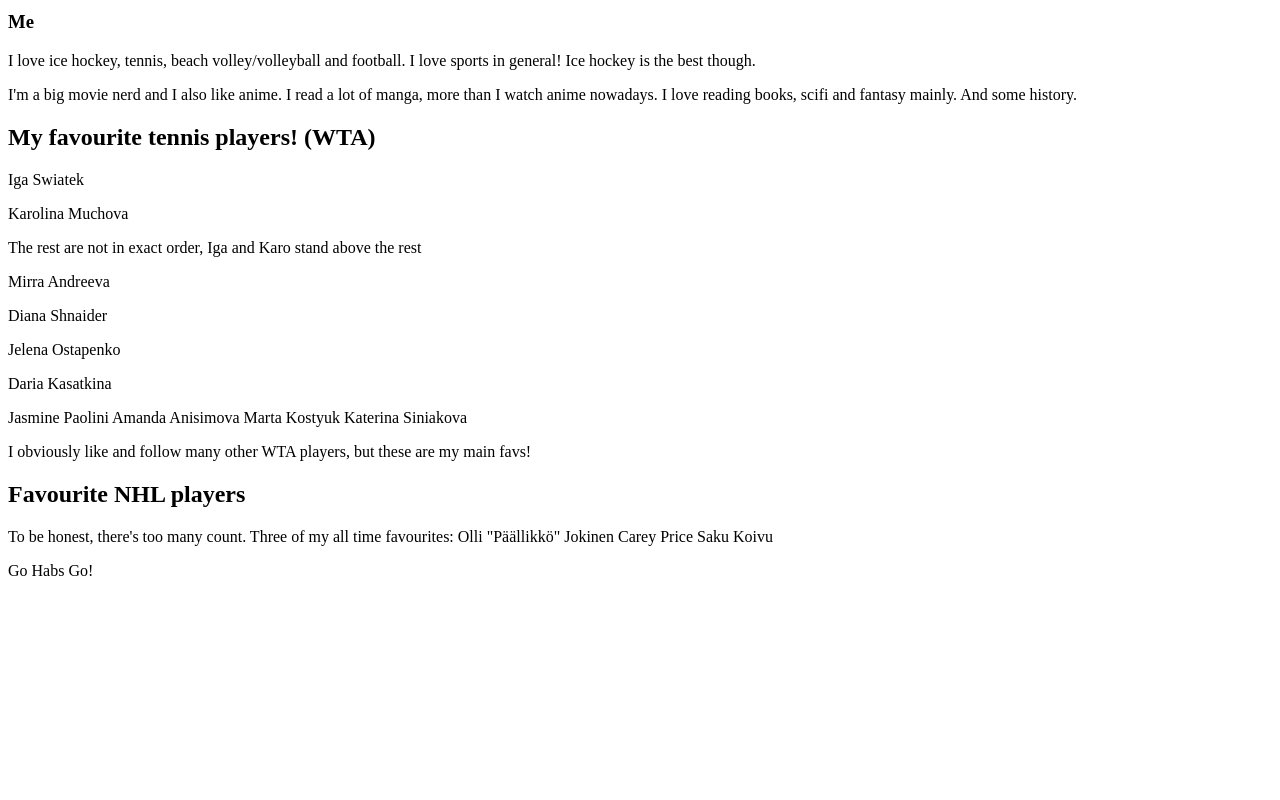
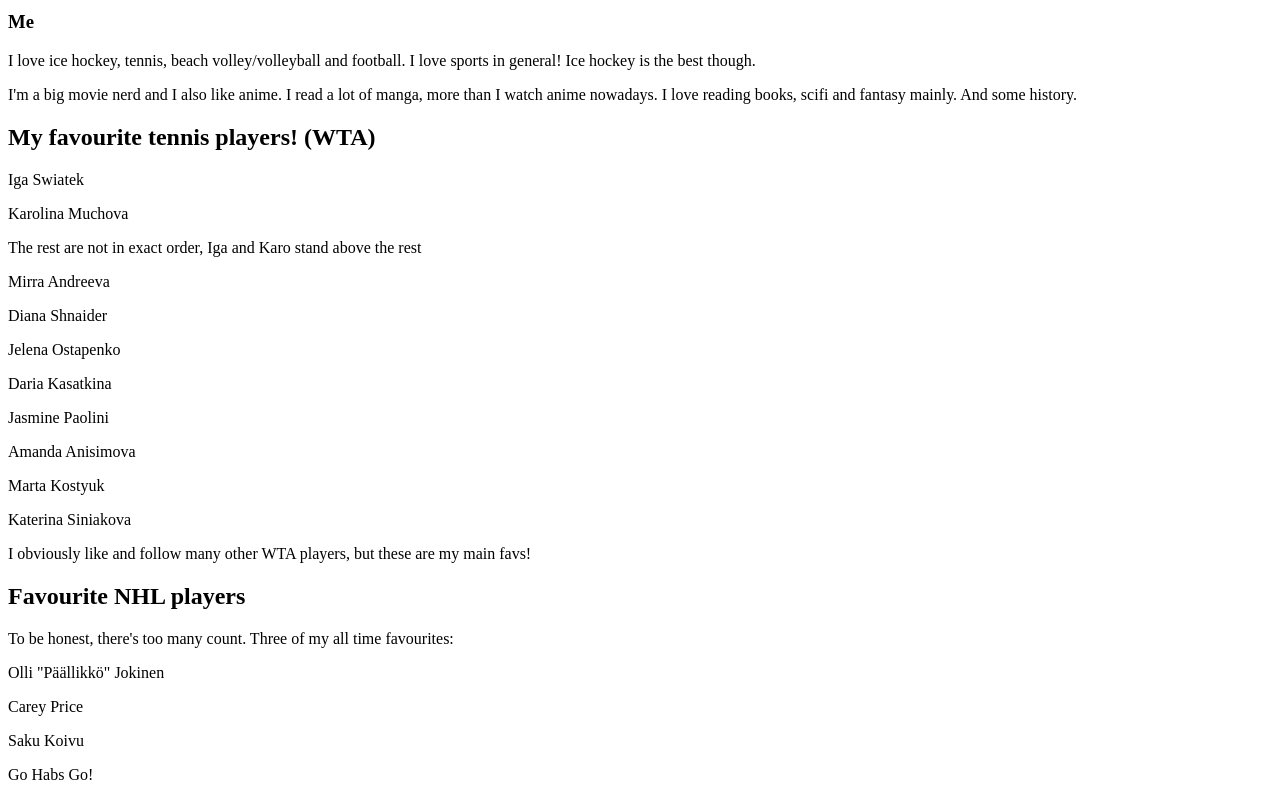
Before and after one commit to ahmatti13/ahmatti13.github.io, a plain HTML site: page index.html in a window 1280 px wide. Shown: the part 373-1173 px from the top of the page. Before the commit the page ends 969 px from the top, so only its background shows below. Drawn offline with Linux system fonts and the light colour scheme.

Commit message:
Update index.html

```diff
--- a/index.html
+++ b/index.html
@@ -30,17 +30,17 @@
         <p>Jelena Ostapenko</p>
         <p>Daria Kasatkina</p>
 
-        <p>Jasmine Paolini
-        Amanda Anisimova
-        Marta Kostyuk
-        Katerina Siniakova</p>
+        <p>Jasmine Paolini</p>
+        <p>Amanda Anisimova</p>
+        <p>Marta Kostyuk</p>
+        <p>Katerina Siniakova</p>
         <p>I obviously like and follow many other WTA players, but these are my main favs!</p>
 
         <h2>Favourite NHL players</h2>
-        <p>To be honest, there's too many count. Three of my all time favourites:
-        Olli "Päällikkö" Jokinen
-        Carey Price
-        Saku Koivu</p>
+        <p>To be honest, there's too many count. Three of my all time favourites:</p>
+        <p>Olli "Päällikkö" Jokinen</p>
+        <p>Carey Price</p>
+        <p>Saku Koivu</p>
 
         <p>Go Habs Go!</p>
     </body>
```
